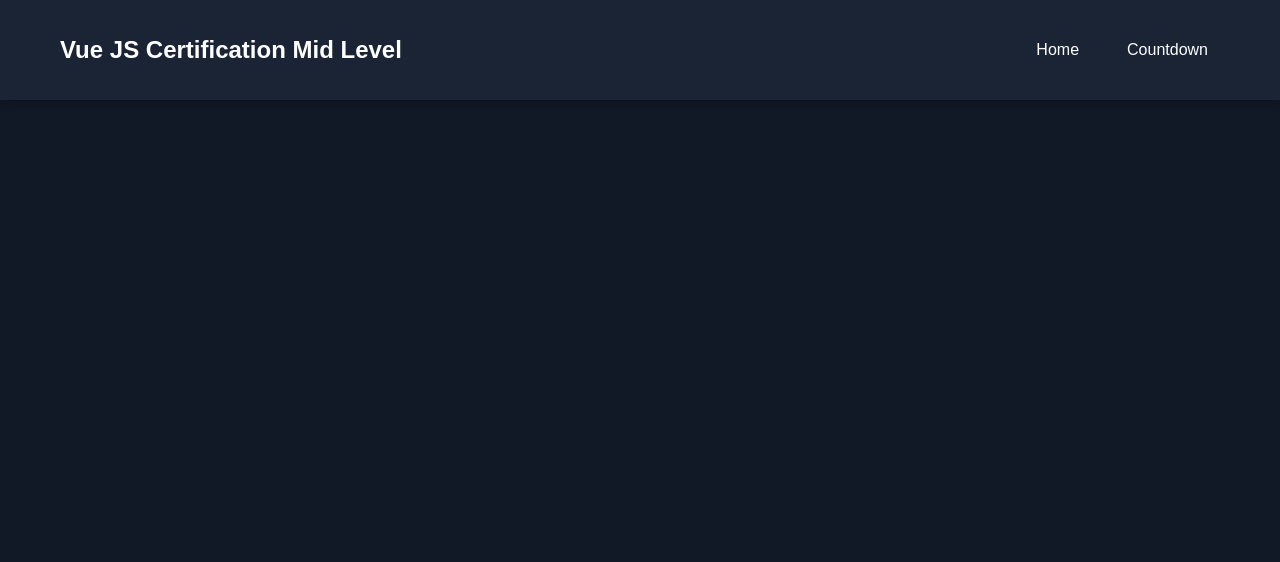
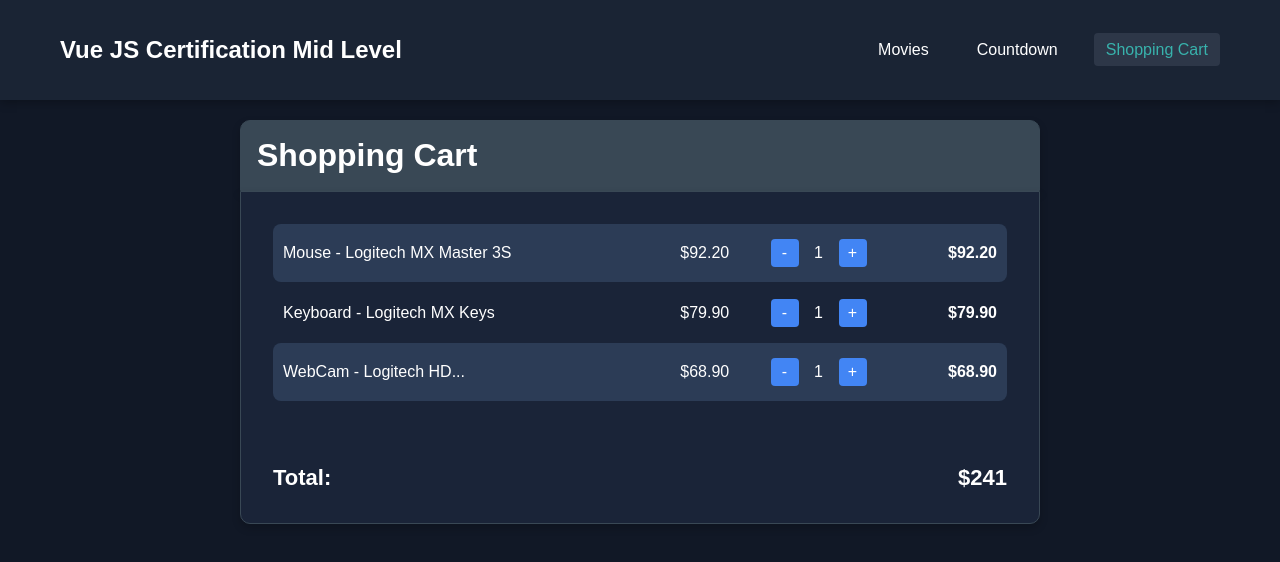
Before and after one commit to GregMarshall999/greglabs-plat, a Vue app: page /shopping-cart in a window 1280 px wide. Shown: the top 562 px of the page. Built offline with nearby package versions, Linux system fonts and the light colour scheme.

Commit message:
shopping cart fix

```diff
--- a/src/components/NavigationBar.vue
+++ b/src/components/NavigationBar.vue
@@ -6,8 +6,9 @@
                     <h1>Vue JS Certification Mid Level</h1>
                 </div>
                 <ul class="nav-links">
-                    <li><RouterLink to="/" class="nav-link">Home</RouterLink></li>
+                    <li><RouterLink to="/" class="nav-link">Movies</RouterLink></li>
                     <li><RouterLink to="/countdown" class="nav-link">Countdown</RouterLink></li>
+                    <li><RouterLink to="/shopping-cart" class="nav-link">Shopping Cart</RouterLink></li>
                 </ul>
             </div>
         </div>
--- a/src/router/index.js
+++ b/src/router/index.js
@@ -2,6 +2,7 @@
 import HomePage from '../views/HomePage.vue'
 import MovieDetailsPage from '../views/MovieDetailsPage.vue'
 import CountdownPage from '../views/CountdownPage.vue'
+import ShoppingCartPage from '../views/ShoppingCartPage.vue'
 
 const routes = [
   {
@@ -19,6 +20,11 @@
     path: '/countdown',
     name: 'countdown',
     component: CountdownPage
+  },
+  {
+    path: '/shopping-cart',
+    name: 'shopping-cart',
+    component: ShoppingCartPage
   }
 ]
 
--- /dev/null
+++ b/src/views/ShoppingCartPage.vue
@@ -0,0 +1,179 @@
+<template>
+    <div class="container">
+
+        <h1 class="title-band">Shopping Cart</h1>
+
+        <div class="cart-container">
+            <ul class="product-list">
+                <li v-for="(product, index) in products" :key="product.id" :class="{ zebra: index % 2 === 0 }">
+                    <span class="product-name">{{ truncateName(product.name) }}</span>
+                    <span class="product-price">${{ displayFullNumericPrice(product.price) }}</span>
+                    <span class="quantity-controls">
+                        <button @click="decreaseQuantity(product)" :disabled="!canDecreaseQuantity(product.quantity)">-</button>
+                        <span>{{ product.quantity }}</span>
+                        <button @click="increaseQuantity(product)">+</button>
+                    </span>
+                    <span class="product-total">${{ displayFullNumericPrice(product.price * product.quantity) }}</span>
+                </li>
+            </ul>
+
+            <div class="cart-total">
+                <span>Total:</span>
+                <span>${{ displayFullNumericPrice(total) }}</span>
+            </div>
+        </div>
+    </div>
+</template>
+
+<script setup>
+import { computed, ref } from "vue";
+
+const products = ref([
+    { id: 1, name: "Mouse - Logitech MX Master 3S", price: 9220, quantity: 1 },
+    { id: 2, name: "Keyboard - Logitech MX Keys", price: 7990, quantity: 1 },
+    {
+        id: 3,
+        name: "WebCam - Logitech HD Pro Webcam C920",
+        price: 6890,
+        quantity: 1,
+    },
+]);
+
+const total = computed(() => {
+    return Math.round(
+        products.value.reduce((acc, product) => acc + product.price * product.quantity, 0)
+    );
+});
+
+const truncateName = name => {
+    return name.length > 30 ? name.substring(0, 20) + "..." : name;
+};
+
+const displayFullNumericPrice = price => {
+    if(price === 0) {
+        return "0,00";
+    }
+
+    let numericPrice = `${price / 100}`;
+
+    if(numericPrice.includes(".") && numericPrice.split(".")[1].length === 1) {
+        numericPrice += "0";
+    }
+
+    return numericPrice;
+};
+
+const canDecreaseQuantity = quantity => {
+    return quantity > 0;
+};
+
+function increaseQuantity(product) {
+    product.quantity += 1;
+}
+
+function decreaseQuantity(product) {
+    product.quantity -= 1;
+}
+</script>
+
+<style scoped>
+
+.container {
+    gap: 0;
+}
+
+.title-band {
+    align-self: center;
+    background-color: #394855;
+    border-radius: 10px 10px 0 0;
+    border: 1px solid #394855;
+    padding: .5em;
+    width: 100%;
+    max-width: 800px;
+    box-shadow: 0 4px 8px rgba(0, 0, 0, 0.2);
+}
+
+.cart-container {
+    align-self: center;
+    background-color: #1a2438;
+    border-radius: 0 0 10px 10px;
+    border: 1px solid #394855;
+    padding: 2em;
+    width: 100%;
+    max-width: 800px;
+    box-shadow: 0 4px 8px rgba(0, 0, 0, 0.2);
+}
+
+.product-list {
+    margin-bottom: 4em;
+    display: flex;
+    flex-direction: column;
+    gap: .1em;
+}
+
+.product-list li {
+    display: flex;
+    justify-content: space-between;
+    align-items: center;
+    padding: 15px 10px;
+    border-radius: 8px;
+}
+
+.product-list li.zebra {
+    background-color: #2c3c56;
+}
+
+.product-name {
+    flex: 2;
+}
+
+.product-price {
+    flex: 0.5;
+    text-align: right;
+}
+
+.quantity-controls {
+    display: flex;
+    align-items: center;
+    flex: 1;
+    justify-content: center;
+}
+
+.quantity-controls button {
+    background-color: #4285f4;
+    color: #fff;
+    border: none;
+    border-radius: 4px;
+    width: 28px;
+    height: 28px;
+    font-size: 16px;
+    cursor: pointer;
+    margin: 0 10px;
+
+    &:hover {
+        background-color: #1162e6;
+    }
+
+    &:disabled {
+        cursor: not-allowed;
+    }
+}
+
+.quantity-controls span {
+    min-width: 20px;
+    text-align: center;
+}
+
+.product-total {
+    flex: 0.5;
+    text-align: right;
+    font-weight: bold;
+}
+
+.cart-total {
+    display: flex;
+    justify-content: space-between;
+    font-size: 22px;
+    font-weight: bold;
+}
+</style>
```
